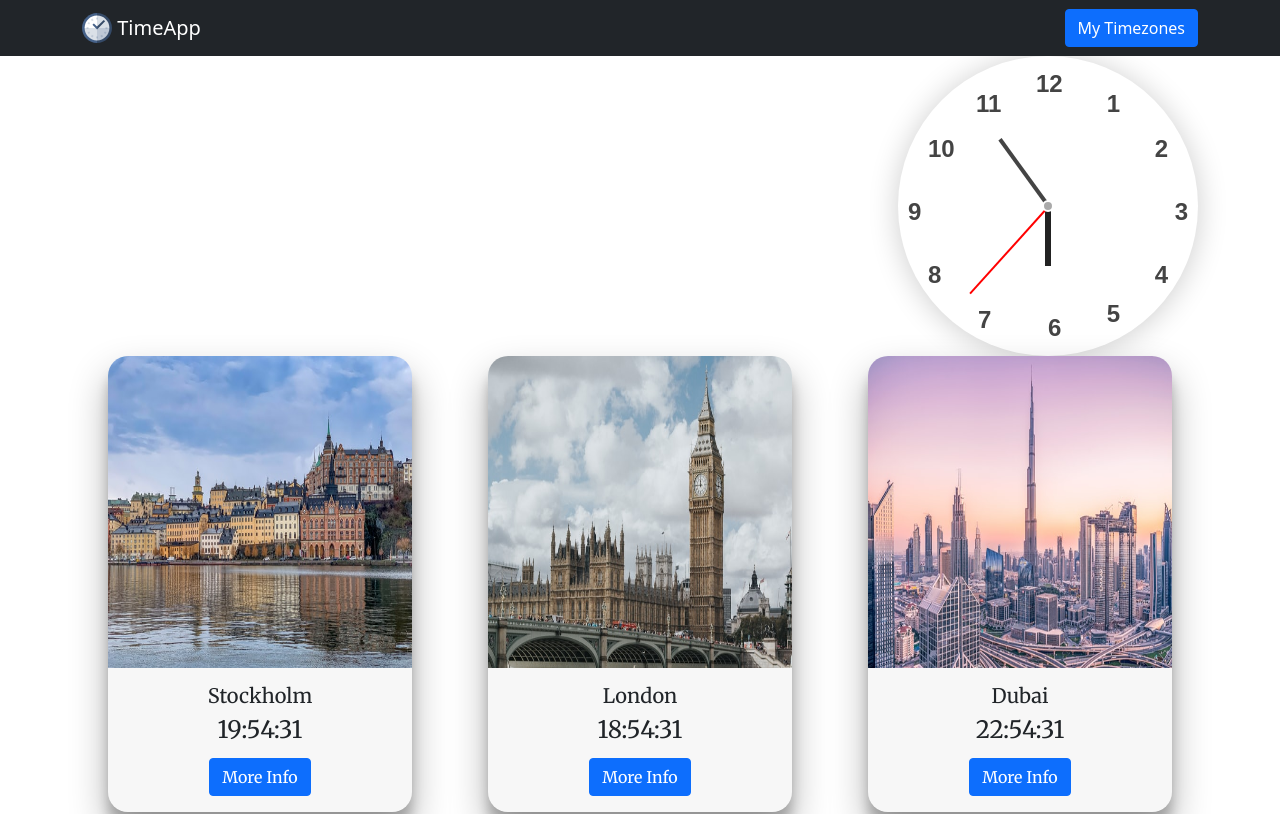
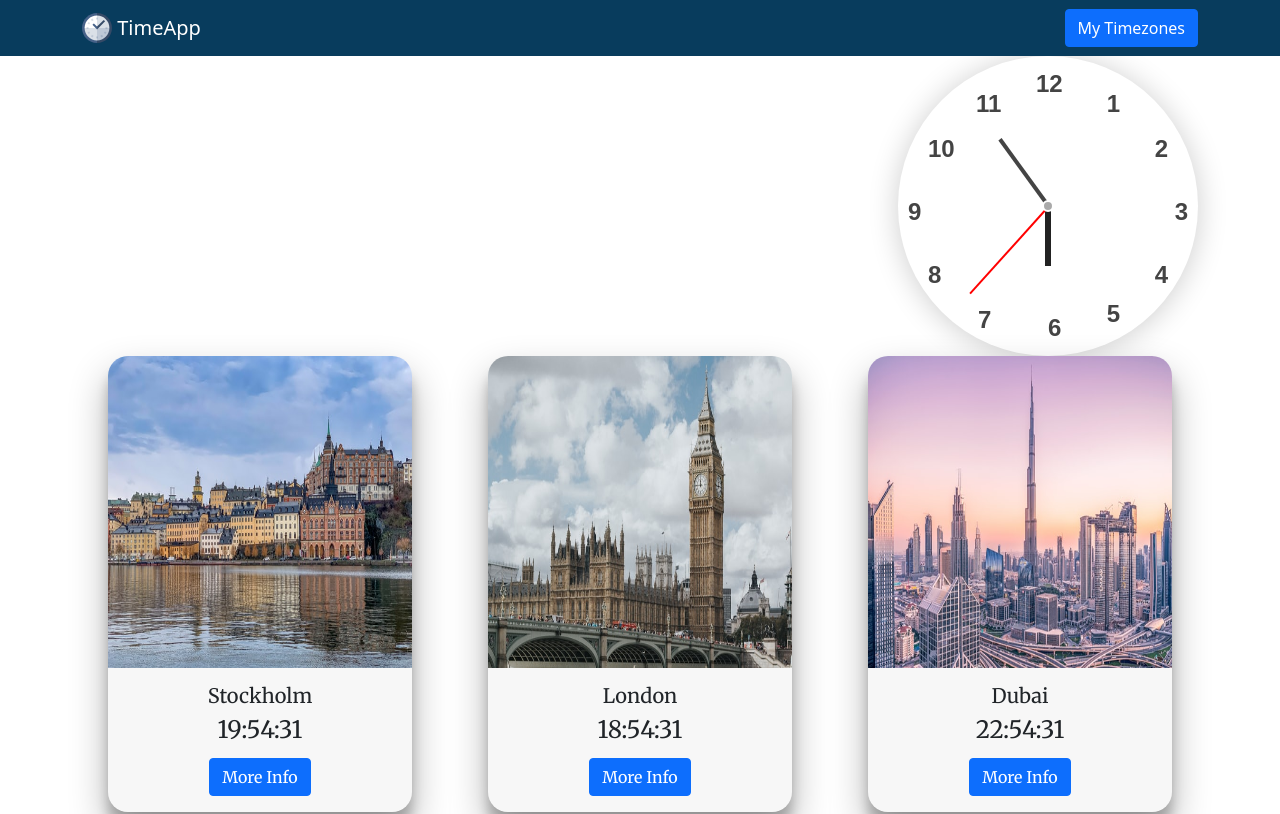
Before and after one commit to argjend551/TimeApp, a React (Vite) app: page / in a window 1280 px wide. Shown: the top 814 px of the page. Built offline with nearby package versions, Linux system fonts and the light colour scheme.

Commit message:
Changed header color to project design.

```diff
--- a/public/css/style.css
+++ b/public/css/style.css
@@ -5,6 +5,11 @@
 
 main {
   flex: 1;
+}
+
+/* https://www.rapidtables.com/convert/color/hex-to-rgb.html - Ganska bra konvertor från hex(våra trello färgkoder) /Tim */
+.color-nav{
+  background-color: rgb(8, 60, 93)
 }
 
 .favoriteSite {
--- a/src/components/Header.jsx
+++ b/src/components/Header.jsx
@@ -10,7 +10,7 @@ import { Link } from "react-router-dom";
 export default function Header() {
   return (
     <>
-      <Navbar bg="dark" variant="dark" sticky="top">
+      <Navbar className="color-nav" variant="dark" sticky="top">
         <Container>
           <Navbar.Brand href="/">
             <img
```
